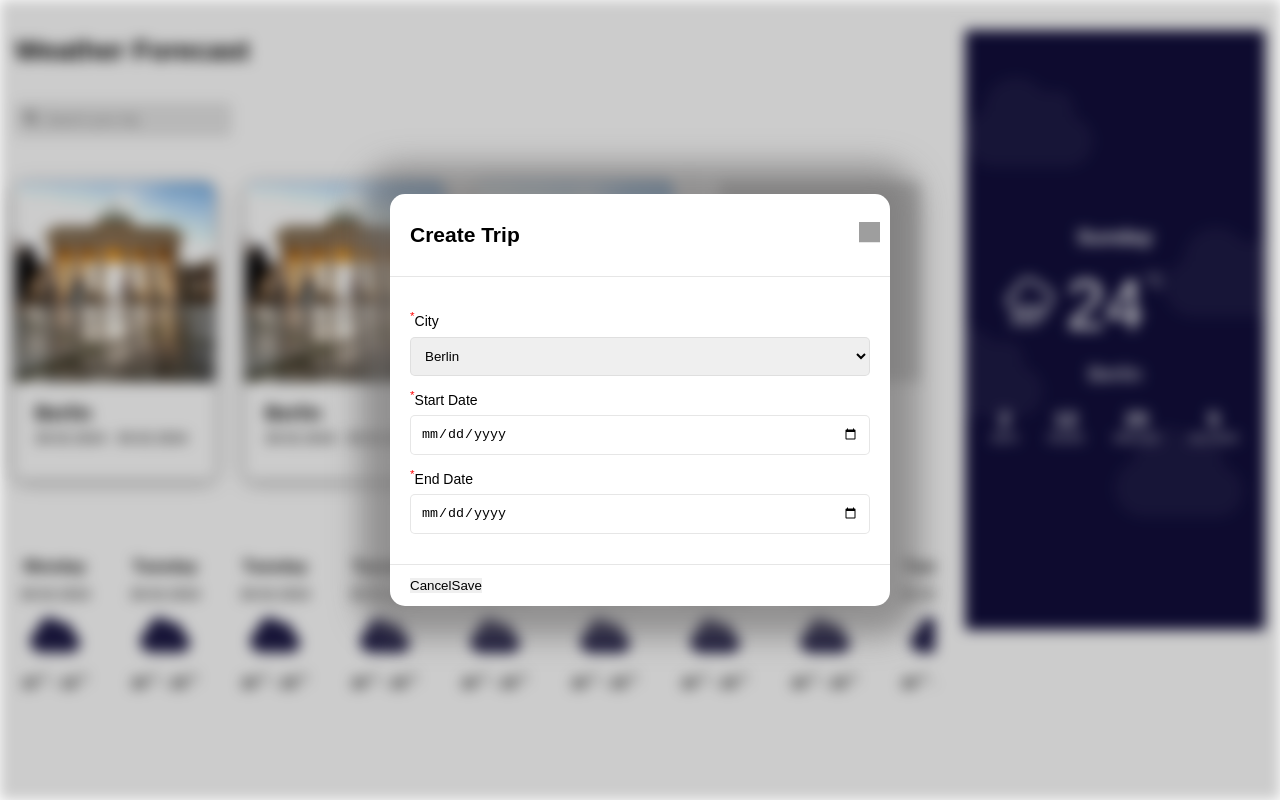
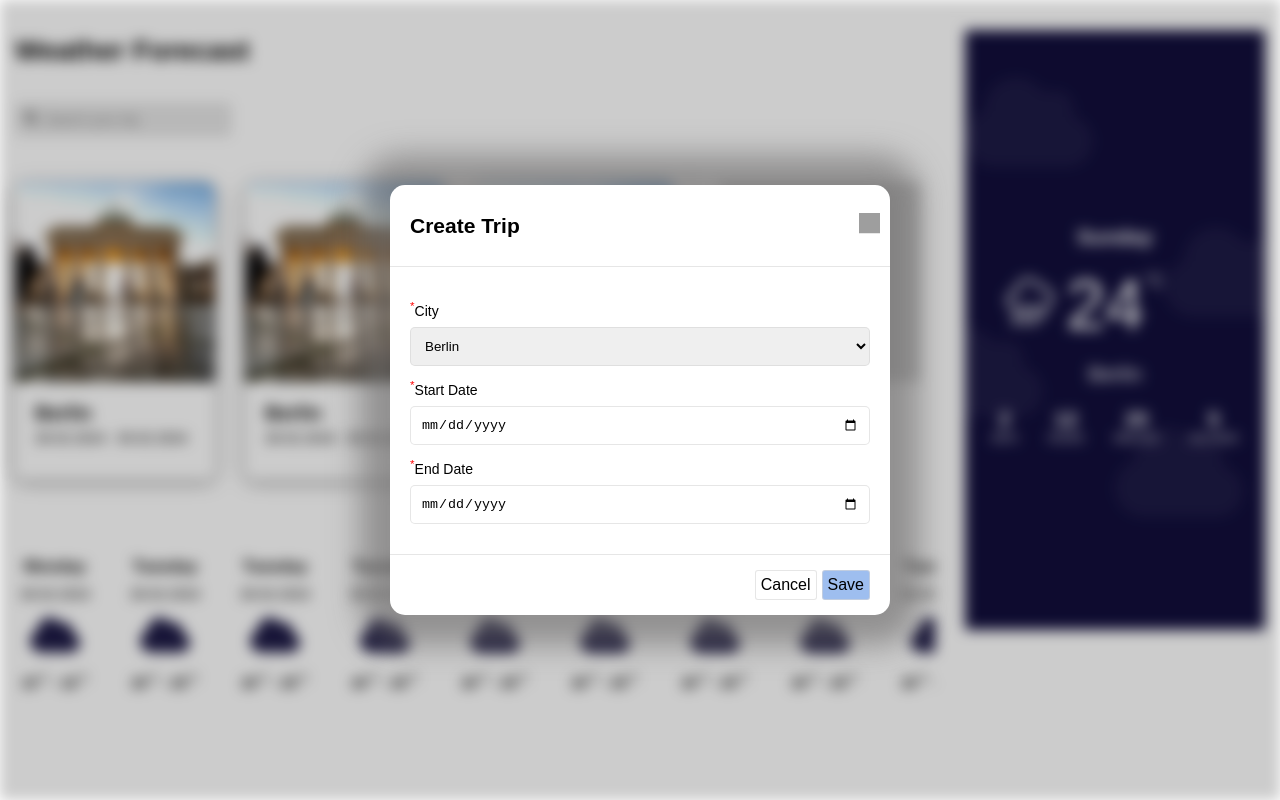
Before and after one commit to Xxandder/weather-app, a React (Vite) app in the folder weather-app/: page / in a window 1280 px wide. Built offline with nearby package versions, Linux system fonts and the light colour scheme; grey boxes are pictures that could not be loaded.

Commit message:
+ styles footer of modal window

```diff
--- a/weather-app/src/components/modal/modal.tsx
+++ b/weather-app/src/components/modal/modal.tsx
@@ -1,6 +1,7 @@
 import { useRef } from "react";
 import styles from './styles.module.scss';
 import closeIcon from '~/assets/icons/close-icon.svg';
+import clsx from 'clsx'
 
 const Modal: React.FC = () => {
     const modalRef = useRef<HTMLDialogElement>(null);
@@ -36,8 +37,12 @@ const Modal: React.FC = () => {
 
                 </form>
                 <footer className={styles["modal__footer"]}>
-                        <button className={styles["modal__close"]}>Cancel</button>
-                        <button className={styles["modal__save"]}>Save</button>
+                        <button className={clsx(styles["modal__close"],
+                        styles["modal__button"]
+                        )}>Cancel</button>
+                        <button className={clsx(styles["modal__save"],
+                        styles["modal__button"]
+                        )}>Save</button>
                 </footer>
             </div>
         </div>
--- a/weather-app/src/components/modal/styles.module.scss
+++ b/weather-app/src/components/modal/styles.module.scss
@@ -88,8 +88,23 @@ dialog{
 }
 
 .modal__footer{
-    padding: 10px 0;
+    display: flex;
+    justify-content: flex-end;
+    gap: 5px;
+    padding: 15px 0;
     border-top: 1px solid  rgba(214, 214, 214, 0.616);
+}
+
+.modal__button{
+    border: 1px solid  rgba(214, 214, 214, 0.616);
+    border-radius: 3px;
+    padding: 5px;
+    background-color: #fff;
+    font-size: 16px;
+}
+
+.modal__button:hover{
+    background-color: rgba(214, 214, 214, 0.616);
 }
 
 .modal__close{
@@ -97,5 +112,9 @@ dialog{
 }
 
 .modal__save{
+    background-color: #3f7fdf80;
+}
 
+.modal__save:hover{
+    background-color: #3f7fdfea;
 }
```
